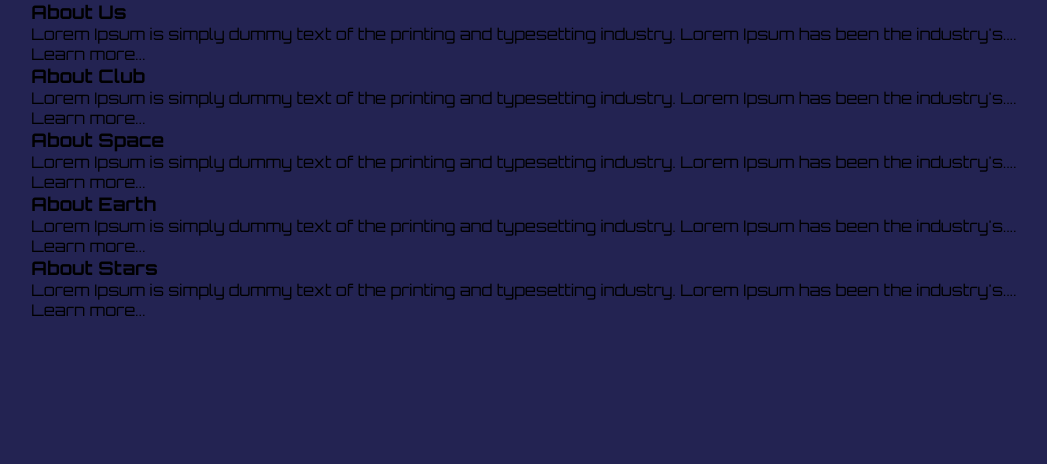
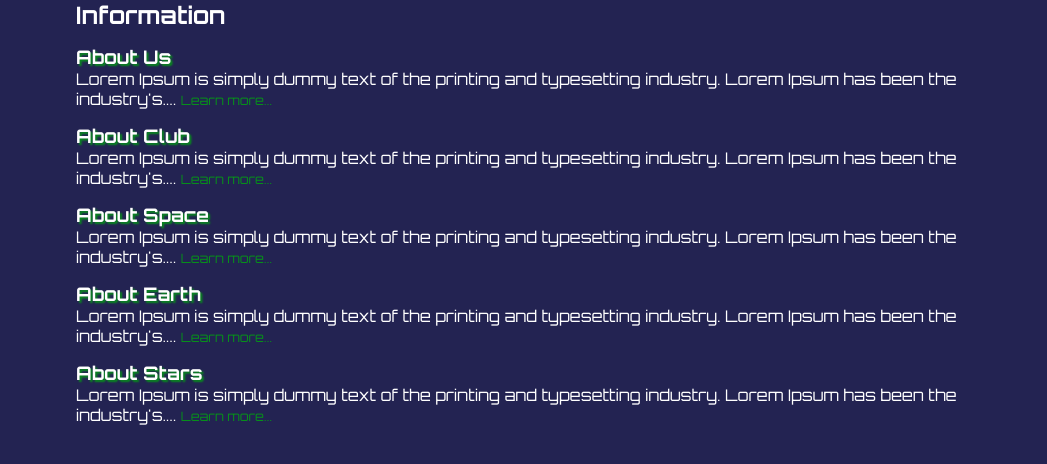
Before and after one commit to aniaorwatk/page-exploration-space, a React (Create React App) app: page /information in a window 1280 px wide. Shown: the top 464 px of the page, without its empty margins (116-1163 px from the left). Built offline with nearby package versions, Linux system fonts and the light colour scheme.

Commit message:
add style article

```diff
--- a/src/App.tsx
+++ b/src/App.tsx
@@ -1,7 +1,6 @@
 import React from "react";
 import { Route, Routes } from "react-router-dom";
 import AlbumPage from "./component/AlbumPage";
-import SingleArticle from "./component/Information/Article/SingleArticle";
 import Information from "./component/Information/Information";
 import Login from "./component/Login/Login";
 import Main from "./component/Main";
@@ -19,7 +18,6 @@ const App = () => {
       <Route path="/quiz" element={<QuizPage />} />
       <Route path="/album" element={<AlbumPage />} />
       <Route path="/information" element={<Information />} />
-      <Route path="/:id" element={<SingleArticle />} />
     </Routes>
   );
 };
--- a/src/component/Information/Article/Article.scss
+++ b/src/component/Information/Article/Article.scss
@@ -1 +1,17 @@
 @import "../../../scss/Main";
+
+.article{
+    margin: 15px 0;
+    &__title{
+       text-shadow: 2px 2px 2px $color-green;
+    }
+
+    &__text{
+        display: flex;
+        &-learn{
+            font-size: $font-size-XS;
+            color: $color-green;
+        }
+    }
+
+}
--- a/src/component/Information/Article/Article.tsx
+++ b/src/component/Information/Article/Article.tsx
@@ -1,15 +1,13 @@
-import React, { useState } from "react";
-import { Link } from "react-router-dom";
-import data from "./../../../data/information";
 import "./Article.scss";
 
 interface ITypArticle {
   id: number;
   on: boolean;
   title: string;
-  firstPartArticle: string;
-  fullAricle: string;
+  firstPartArticle: string | JSX.Element;
+  fullAricle: string | JSX.Element;
   toggle: (id: number) => void;
+  children?: React.ReactNode;
 }
 
 const Article = ({
@@ -20,17 +18,30 @@ const Article = ({
   fullAricle,
   toggle,
 }: ITypArticle) => {
+
+  // const learn = {
+
+  //           <span className="article__text-learn" onClick={() => toggle(id)}>
+  //         {on ? "Learn less" : "Learn more..."}
+  //       </span>
+
+  // }
   return (
-    <div>
-      <h3>{title}</h3>
-      {on ? (
-        <article>{fullAricle} </article>
-      ) : (
-        <article> {firstPartArticle}  </article>
-      )}
-      <span onClick={() => toggle(id)}>
-        {on ?   "Learn less" :"Learn more..."}
-      </span>
+    <div className="article">
+      <h3 className="article__title">{title}</h3>
+      <div className="article__text" >
+        {on ? (
+          <article className="article__text-full">{fullAricle}<span className="article__text-learn" onClick={() => toggle(id)}>
+          {on ? "Learn less" : "Learn more..."}
+        </span>  </article>
+        ) : (
+          <article className="article__text-short">
+            {firstPartArticle}             <span className="article__text-learn" onClick={() => toggle(id)}>
+          {on ? "Learn less" : "Learn more..."}
+        </span>
+          </article>
+        )}
+      </div>
     </div>
   );
 };
--- a/src/component/Information/Article/SingleArticle.tsx
+++ /dev/null
@@ -1,15 +0,0 @@
-import React from "react";
-import { useParams } from "react-router-dom";
-import data from "./../../../data/information"
-
-const SingleArticle =()=>{
-    const para = useParams()
-    console.log(para);
-    return(
-        <>
-        <h3>{para.id}</h3>
-        <h2>{para.fullAricle}</h2>
-        </>
-    )
-}
-export default SingleArticle
--- a/src/component/Information/Information.scss
+++ b/src/component/Information/Information.scss
@@ -1 +1,12 @@
 @import "../../scss/Main";
+
+.informationBox {
+    width: 100vw;
+  color: $color-text-white;
+}
+
+@media only screen and (min-width: $breakpointL) {
+  .informationBox {
+    width: 70vw;
+  }
+}
--- a/src/component/Information/Information.tsx
+++ b/src/component/Information/Information.tsx
@@ -1,22 +1,20 @@
 import React from "react";
 import Article from "./Article/Article";
-import data from "./../../data/information"
-import "./Information.scss"
-import { assertQualifiedTypeIdentifier } from "@babel/types";
+import data from "./../../data/information";
+import "./Information.scss";
 
-const Information =()=>{
-
-    const [articles, setArticles] = React.useState(data)
+const Information = () => {
+  const [articles, setArticles] = React.useState(data);
 
   function toggle(id: number) {
-        setArticles(prevArticles => {
+    setArticles((prevArticles) => {
       return prevArticles.map((article) => {
-                return article.id === id ? {...article, on: !article.on} : article
-            })
-        })
+        return article.id === id ? { ...article, on: !article.on } : article;
+      });
+    });
   }
 
-    const squareElements = articles.map(article => (
+  const squareElements = articles.map((article) => (
     <Article
       key={article.id}
       id={article.id}
@@ -24,18 +22,16 @@ const Information =()=>{
       toggle={toggle}
       title={article.title}
       firstPartArticle={article.firstPartArticle}
-            fullAricle={article.fullAricle}        />
-    ))
+      fullAricle={article.fullAricle}
+    />
+  ));
 
+  return <div className="informationBox">
+    <h2>Information</h2>
 
+    {squareElements}
 
+    </div>;
+};
 
-
-    return(
-        <div>
-           {squareElements}
-        </div>
-    )
-}
-
-export default Information
+export default Information;
--- a/src/index.tsx
+++ b/src/index.tsx
@@ -1,7 +1,6 @@
 import React from "react";
 import ReactDOM from "react-dom/client";
 import { Provider } from "react-redux";
-import "./index.css";
 import App from "./App";
 import { BrowserRouter } from "react-router-dom";
 import store from "./features/store";
```
Also changed, not shown: src/index.css (deleted, +0 -13 lines). Lines whose indentation alone changed are shown as unchanged.
